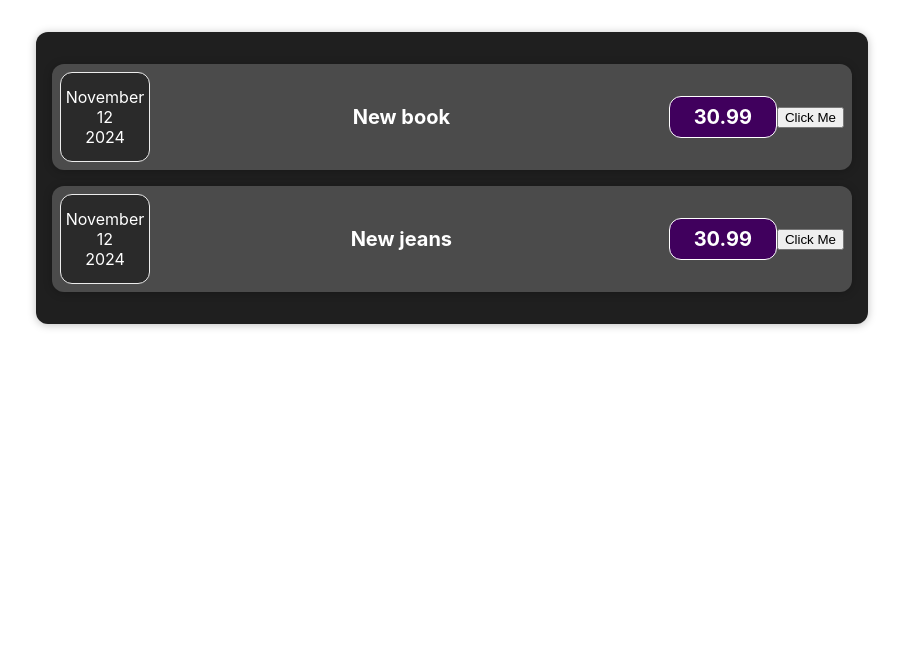
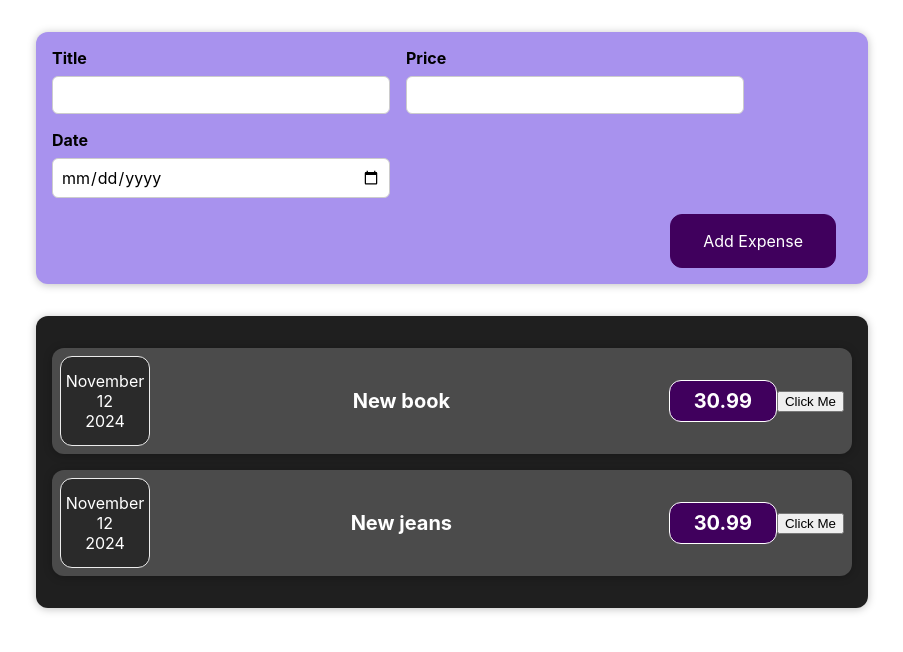
Before and after one commit to maxfrolov-cloud/codespaces-react2, a React (Vite) app: page / in a window 1280 px wide. Shown: the top 652 px of the page, without its empty margins (188-1091 px from the left). Built offline with nearby package versions, Linux system fonts and the light colour scheme.

Commit message:
11.Formi loomine ja kujundamine

```diff
--- a/src/App.jsx
+++ b/src/App.jsx
@@ -1,5 +1,7 @@
 import './App.css';
 import Expenses from "./components/Expenses/Expenses";
+import NewExpense from "./components/NewExpense/NewExpense";
+
 
 function App() {
 
@@ -19,6 +21,7 @@
 
   return (
     <div className="App">
+    <NewExpense></NewExpense>
       <Expenses data={expenses}/>
     </div>
   );
--- /dev/null
+++ b/src/components/NewExpense/ExpenseForm.css
@@ -0,0 +1,26 @@
+.new-expense__controls {
+    display: flex;
+    flex-wrap: wrap;
+    gap: 1rem;
+    margin-bottom: 1rem;
+    text-align: left;
+}
+
+.new-expense__control label {
+    font-weight: bold;
+    margin-bottom: 0.5rem;
+    display: block;
+}
+
+.new-expense__control input {
+    font: inherit;
+    padding: 0.5rem;
+    border-radius: 6px;
+    border: 1px solid #ccc;
+    width: 20rem;
+    max-width: 100%;
+}
+
+.new-expense__actions {
+    text-align: right;
+}
--- /dev/null
+++ b/src/components/NewExpense/ExpenseForm.jsx
@@ -0,0 +1,28 @@
+import "./ExpenseForm.css"
+
+const ExpenseForm = (props) => {
+    return(
+        <form>
+            <div className="new-expense__controls">
+                <div className="new-expense__control">
+                    <label>Title</label>
+                    <input type ="text"/>
+
+                </div>
+                <div className="new-expense__control">
+                    <label>Price</label>
+                    <input type="number" min ="0.01" step="0.01"/>
+                </div>
+                <div className="new-expense__control">
+                    <label>Date</label>
+                    <input type="date" min="2024-11-12" max="2026-01-31"/>
+                </div>
+            </div>
+            <div className="new-expense__actions">
+                <button type="submit">Add Expense</button>
+            </div>
+        </form>
+    )
+}
+
+export default ExpenseForm
--- /dev/null
+++ b/src/components/NewExpense/NewExpense.css
@@ -0,0 +1,38 @@
+.new-expense {
+    background-color: #a892ee;
+    padding: 1rem;
+    margin: 2rem auto;
+    width: 50rem;
+    max-width: 95%;
+    border-radius: 12px;
+    text-align: center;
+    box-shadow: 0 1px 8px rgba(0, 0, 0, 0.25);
+}
+
+.new-expense button {
+    font: inherit;
+    cursor: pointer;
+    padding: 1rem 2rem;
+    border: 1px solid #40005d;
+    background-color: #40005d;
+    color: white;
+    border-radius: 12px;
+    margin-right: 1rem;
+}
+
+.new-expense button:hover,
+.new-expense button:active {
+    background-color: #510674;
+    border-color: #510674;
+}
+
+.new-expense button.alternative {
+    color: #220131;
+    border-color: transparent;
+    background-color: transparent;
+}
+
+.new-expense button.alternative:hover,
+.new-expense button.alternative:active {
+    background-color: #ddb3f8;
+}
--- /dev/null
+++ b/src/components/NewExpense/NewExpense.jsx
@@ -0,0 +1,10 @@
+import ExpenseForm from "./ExpenseForm"
+import "./NewExpense.css"
+const NewExpense = (props) => {
+    return(
+        <div className="new-expense">
+            <ExpenseForm />
+        </div>
+    )
+}
+export default NewExpense
```
